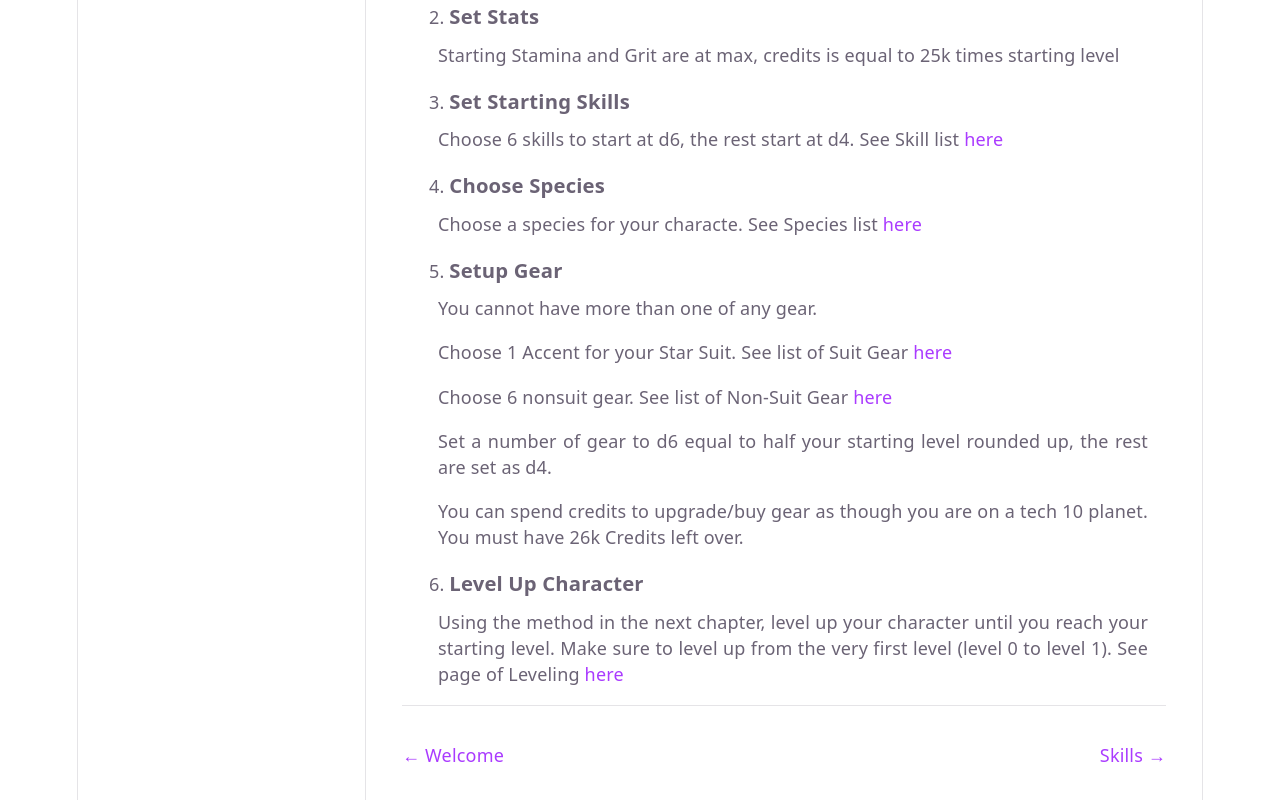
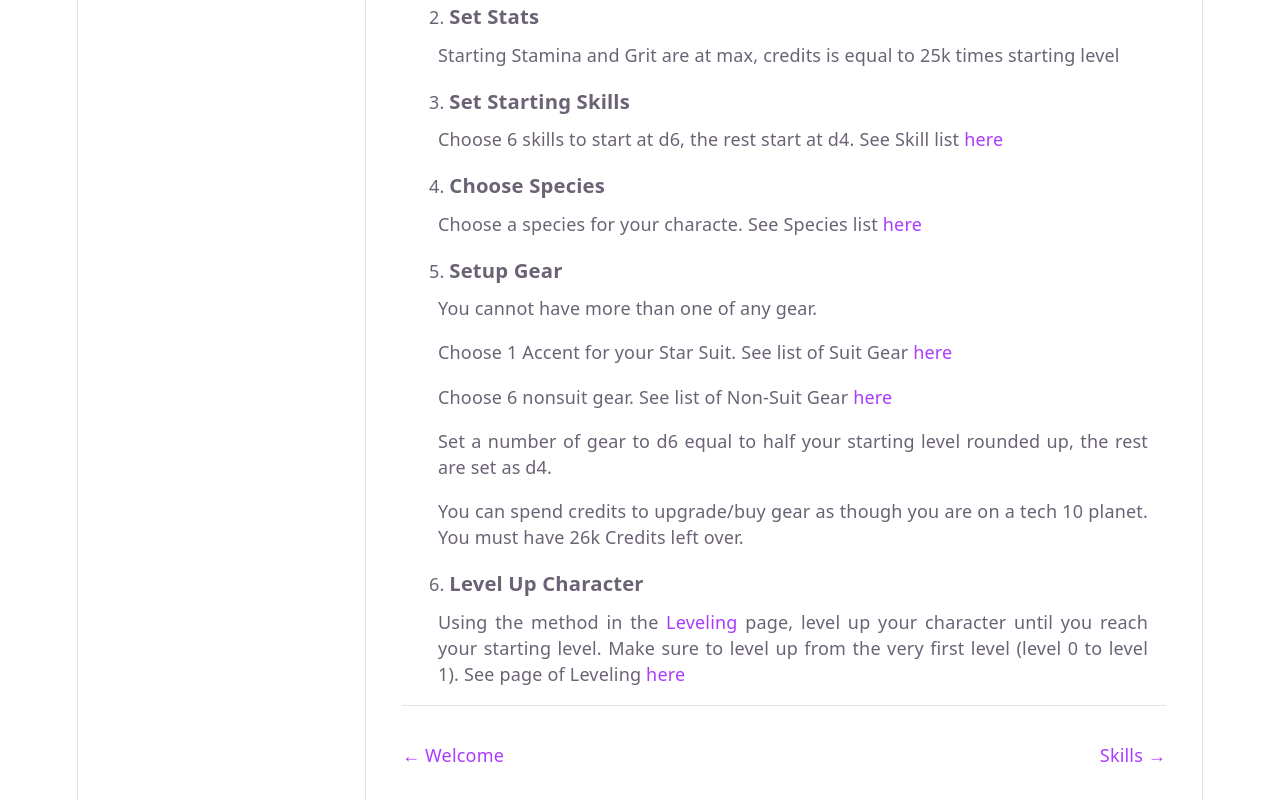
Before and after one commit to jairusaurus-rex/buckets-of-dice, a React (Vite) app: page /wiki/character-creation in a window 1280 px wide. Shown: the part 786-1586 px from the top of the page. Built offline with nearby package versions, Linux system fonts and the light colour scheme.

Commit message:
feat: update Level Up Character section with improved link formatting

```diff
--- a/src/pages/wiki/articles/CharacterCreationArticle.tsx
+++ b/src/pages/wiki/articles/CharacterCreationArticle.tsx
@@ -37,7 +37,7 @@ export const CharacterCreationArticle = () => {
           <p className=" p-2">You can spend credits to upgrade/buy gear as though you are on a tech 10 planet. You must have 26k Credits left over.</p>
         </li>
         <li><span className="font-bold text-lg">Level Up Character</span>
-          <p className=" p-2">Using the method in the next chapter, level up your character until you reach your starting level. Make sure to level up from the very first level (level 0 to level 1). See page of Leveling <Link to={`/wiki/${WikiArticleLinks.LEVELING}`}>here</Link>  </p>
+          <p className=" p-2">Using the method in the <Link to={`/wiki/${WikiArticleLinks.LEVELING}`}>Leveling</Link> page, level up your character until you reach your starting level. Make sure to level up from the very first level (level 0 to level 1). See page of Leveling <Link to={`/wiki/${WikiArticleLinks.LEVELING}`}>here</Link>  </p>
         </li>
       </ol>
     </div>
```
